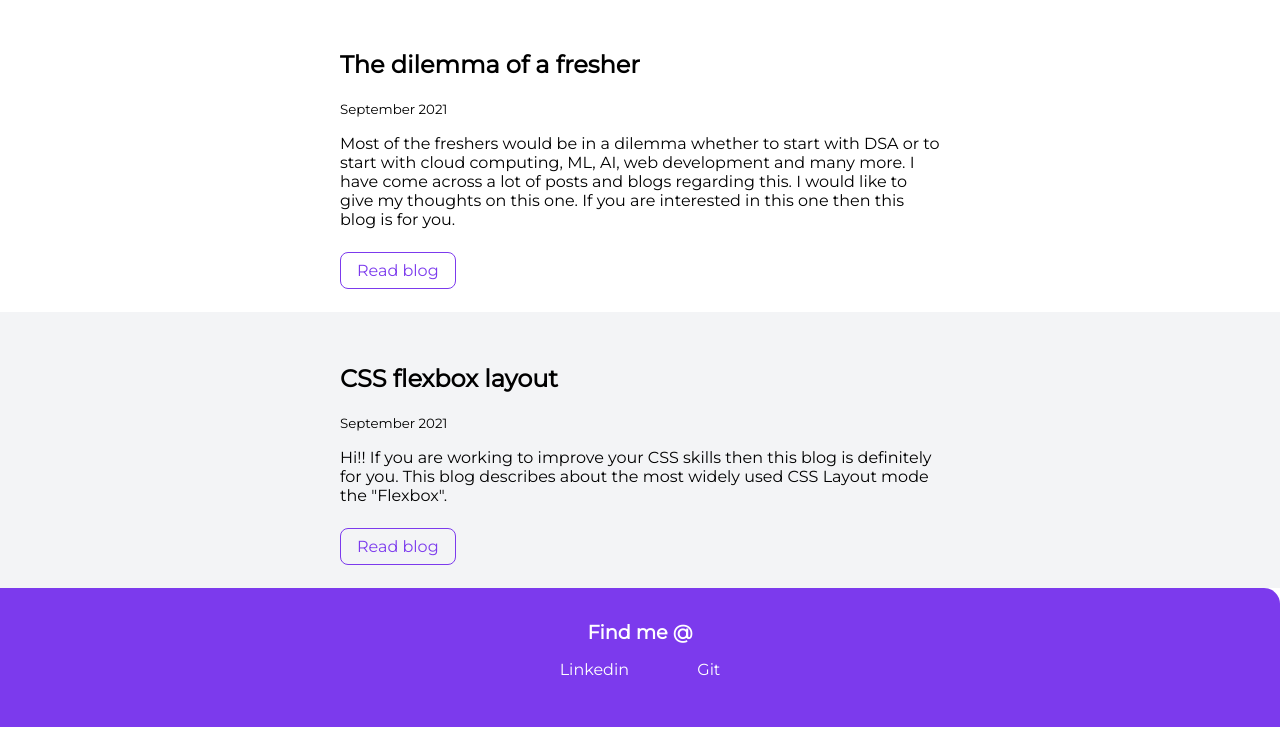
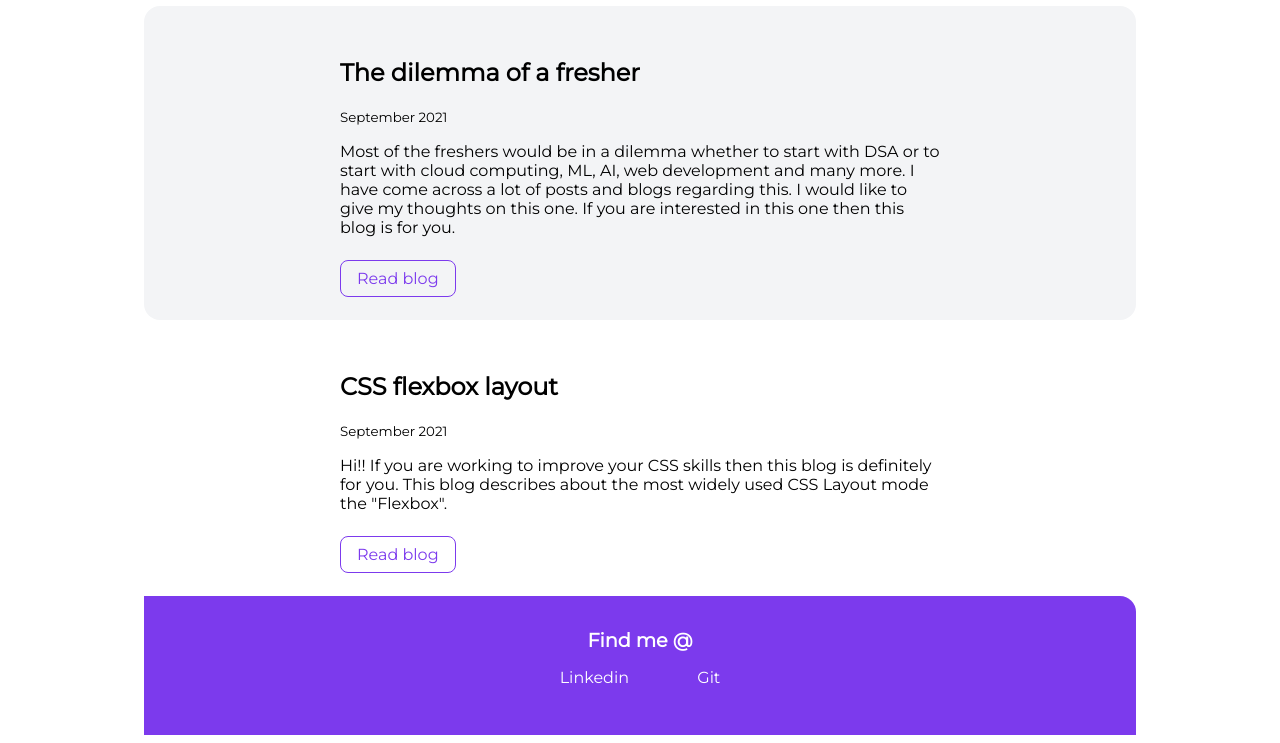
Before and after one commit to BalajiHarinath/Component-library, a plain HTML site: page blogs.html in a window 1280 px wide. Shown: the part 252-995 px from the top of the page. Drawn offline with Linux system fonts and the light colour scheme.

Commit message:
style : added left and right margins

```diff
--- a/blogs.html
+++ b/blogs.html
@@ -25,7 +25,7 @@
 
     <h1 style="text-align: center; color:#7C3AED ; padding-top: 4rem;">My Blogs</h1>
 
-    <section class="section">
+    <section class="section section-ow">
         <div class="container container-center">
             <h2>The dilemma of a fresher</h2>
             <div><small>September 2021</small></div>
@@ -36,7 +36,7 @@
         </div>
     </section>
 
-    <section class="section section-ow">
+    <section class="section">
         <div class="container container-center">
             <h2>CSS flexbox layout</h2>
             <div><small>September 2021</small></div>
--- a/styles.css
+++ b/styles.css
@@ -12,7 +12,9 @@
 body {
     font-family: 'Montserrat',
         sans-serif;
-    margin: 0px;
+    /* margin: 0px; */
+    margin-left: 9rem;
+    margin-right: 9rem;
 }
 
 hr {
@@ -132,6 +134,7 @@ hr {
 }
 
 .section-ow {
+    border-radius: 1rem;
     background-color: var(--off-white);
 }
 
```
